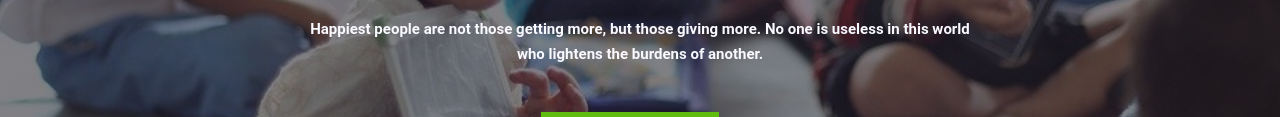
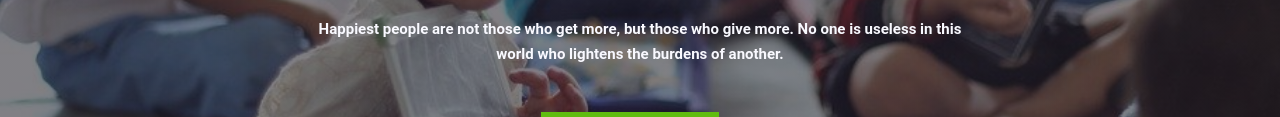
Before and after one commit to Tanishq-2001/SparkFoundationTask, a plain HTML site: page index.html in a window 1280 px wide. Shown: the part 441-558 px from the top of the page. Drawn offline with nearby package versions, Linux system fonts and the light colour scheme; files whose address does not match are found by name.

Commit message:
Update index.html

```diff
--- a/index.html
+++ b/index.html
@@ -50,7 +50,7 @@
 					<p class="upper_text">Donate & Help</p>
 					<h2>Be the reason for someone's smile</h2>
 					<p>
-						Happiest people are not those getting more, but those giving more. No one is useless in this world who lightens the burdens of another.
+						Happiest people are not those who get more, but those who give more. No one is useless in this world who lightens the burdens of another.
 					</p>
 					<a class="primary_btn mr-20" href="https://rzp.io/l/i0jtmlhEdz">Donate Now</a>
 				</div>
```
